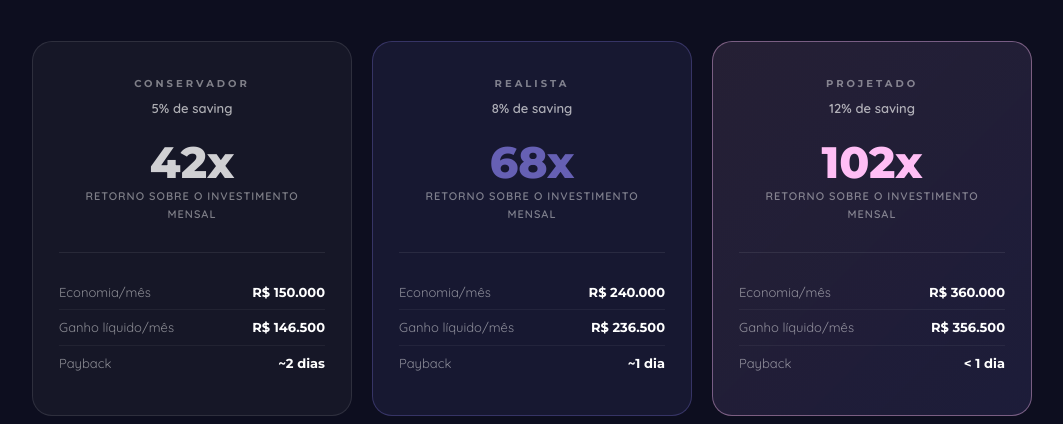
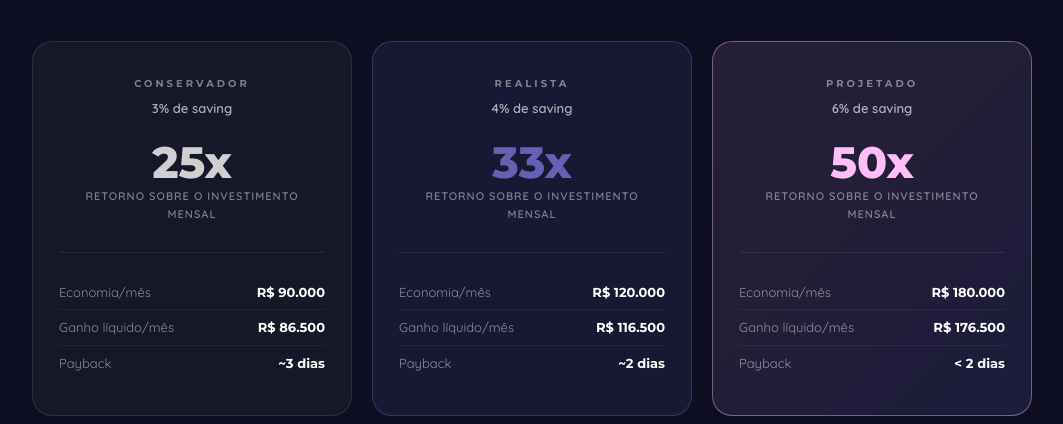
Before and after one commit to saviostang/proposta-infrasul, a plain HTML site: page index.html in a window 1280 px wide. Shown: the part 3005-3429 px from the top of the page, without its empty margins (108-1171 px from the left). Drawn offline with Linux system fonts and the light colour scheme.

Commit message:
Atualiza cenarios de saving para 3/4/6%

```diff
--- a/index.html
+++ b/index.html
@@ -263,35 +263,35 @@ h1,h2,h3,h4{font-family:'Montserrat',Arial,sans-serif}
     <div class="roi-table">
       <div class="rc cons">
         <div class="rc-scenario">Conservador</div>
-        <div class="rc-conv">5% de saving</div>
-        <div class="rc-roi">42x</div>
+        <div class="rc-conv">3% de saving</div>
+        <div class="rc-roi">25x</div>
         <div class="rc-lbl">Retorno sobre o investimento mensal</div>
         <div class="rc-rows">
-          <div class="rc-row"><span class="rc-rl">Economia/mês</span><span class="rc-rv">R$ 150.000</span></div>
-          <div class="rc-row"><span class="rc-rl">Ganho líquido/mês</span><span class="rc-rv">R$ 146.500</span></div>
-          <div class="rc-row"><span class="rc-rl">Payback</span><span class="rc-rv">~2 dias</span></div>
+          <div class="rc-row"><span class="rc-rl">Economia/mês</span><span class="rc-rv">R$ 90.000</span></div>
+          <div class="rc-row"><span class="rc-rl">Ganho líquido/mês</span><span class="rc-rv">R$ 86.500</span></div>
+          <div class="rc-row"><span class="rc-rl">Payback</span><span class="rc-rv">~3 dias</span></div>
         </div>
       </div>
       <div class="rc real">
         <div class="rc-scenario">Realista</div>
-        <div class="rc-conv">8% de saving</div>
-        <div class="rc-roi" style="color:#6660B4">68x</div>
+        <div class="rc-conv">4% de saving</div>
+        <div class="rc-roi" style="color:#6660B4">33x</div>
         <div class="rc-lbl">Retorno sobre o investimento mensal</div>
         <div class="rc-rows">
-          <div class="rc-row"><span class="rc-rl">Economia/mês</span><span class="rc-rv">R$ 240.000</span></div>
-          <div class="rc-row"><span class="rc-rl">Ganho líquido/mês</span><span class="rc-rv">R$ 236.500</span></div>
-          <div class="rc-row"><span class="rc-rl">Payback</span><span class="rc-rv">~1 dia</span></div>
+          <div class="rc-row"><span class="rc-rl">Economia/mês</span><span class="rc-rv">R$ 120.000</span></div>
+          <div class="rc-row"><span class="rc-rl">Ganho líquido/mês</span><span class="rc-rv">R$ 116.500</span></div>
+          <div class="rc-row"><span class="rc-rl">Payback</span><span class="rc-rv">~2 dias</span></div>
         </div>
       </div>
       <div class="rc proj">
         <div class="rc-scenario">Projetado</div>
-        <div class="rc-conv">12% de saving</div>
-        <div class="rc-roi">102x</div>
+        <div class="rc-conv">6% de saving</div>
+        <div class="rc-roi">50x</div>
         <div class="rc-lbl">Retorno sobre o investimento mensal</div>
         <div class="rc-rows">
-          <div class="rc-row"><span class="rc-rl">Economia/mês</span><span class="rc-rv">R$ 360.000</span></div>
-          <div class="rc-row"><span class="rc-rl">Ganho líquido/mês</span><span class="rc-rv">R$ 356.500</span></div>
-          <div class="rc-row"><span class="rc-rl">Payback</span><span class="rc-rv">&lt; 1 dia</span></div>
+          <div class="rc-row"><span class="rc-rl">Economia/mês</span><span class="rc-rv">R$ 180.000</span></div>
+          <div class="rc-row"><span class="rc-rl">Ganho líquido/mês</span><span class="rc-rv">R$ 176.500</span></div>
+          <div class="rc-row"><span class="rc-rl">Payback</span><span class="rc-rv">&lt; 2 dias</span></div>
         </div>
       </div>
     </div>
```
